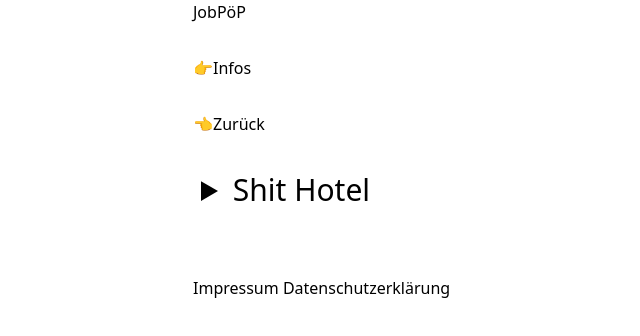
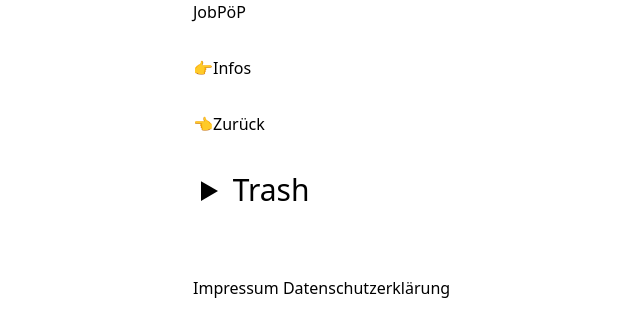
Before and after one commit to derfabifabi/derfabifabi.github.io, a website: page trash.html in a window 1280 px wide. Shown: the whole page, without its empty margins (95-735 px from the left). Drawn offline with Linux system fonts and the light colour scheme.

Commit message:
trash fix

```diff
--- a/trash.html
+++ b/trash.html
@@ -29,6 +29,6 @@
       <a href="/impressum.html">Impressum</a>
       <a href="/dsgvo.html">Datenschutzerklärung</a>
     </footer>
-    <script src="./shithotel.js"></script>
+    <script src="./trash.js"></script>
   </body>
 </html>
```
